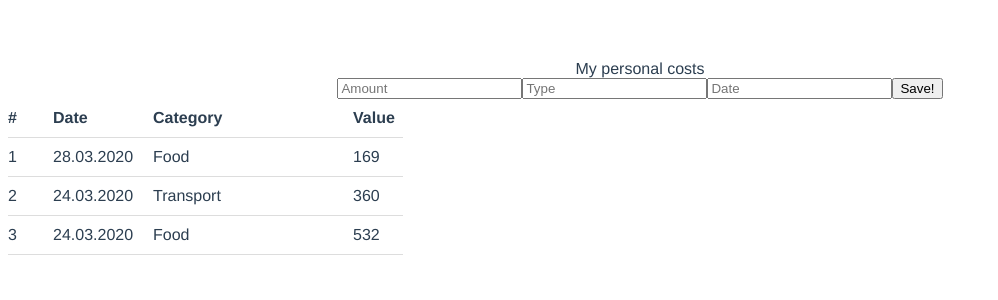
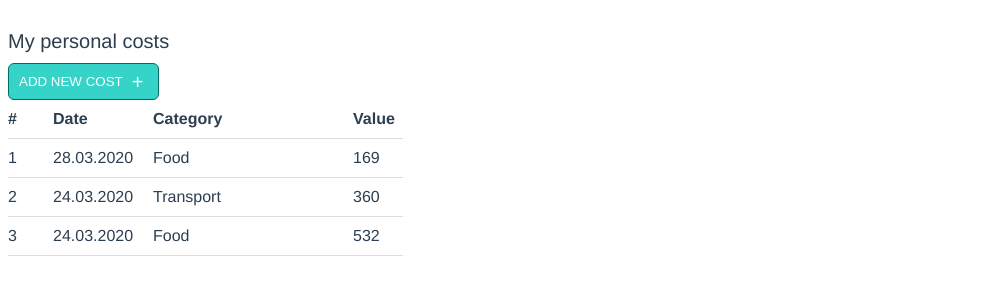
Before and after one commit to gry-dmitrij/gb-vuejs-project, a Vue app: page / in a window 1280 px wide. Shown: the top 300 px of the page, without its empty margins (0-998 px from the left). Built offline with nearby package versions, Linux system fonts and the light colour scheme.

Commit message:
- Сделана форма добавления новых данных

```diff
--- a/src/App.vue
+++ b/src/App.vue
@@ -1,10 +1,14 @@
 <template>
-  <div id="app" class="wrapper">
+  <div id="app" class="wrapper" >
     <header>
       <div class="title">My personal costs</div>
     </header>
     <main>
-      <AddPaymentForm @addNewPayment="addNewPayment"></AddPaymentForm>
+      <CostButton @click="showPaymentForm = !showPaymentForm">Add new cost</CostButton>
+      <div class="widget-box">
+        <AddPaymentForm class="widget" v-show="showPaymentForm"
+                        @addNewPayment="addNewPayment"></AddPaymentForm>
+      </div>
       <PaymentsDisplay :items="paymentsList"></PaymentsDisplay>
     </main>
   </div>
@@ -12,25 +16,32 @@
 
 <script>
 import PaymentsDisplay from './components/PaymentsDisplay.vue';
-import AddPaymentForm from "./components/AddPaymentForm";
+import AddPaymentForm from './components/AddPaymentForm';
+import CostButton from './components/CostButton';
 
 export default {
   name: 'App',
   data() {
     return {
       paymentsList: [],
+      showPaymentForm: false
     };
   },
   components: {
     PaymentsDisplay,
-    AddPaymentForm
+    AddPaymentForm,
+    CostButton
   },
   created() {
     this.paymentsList = this.fetchData();
   },
   methods: {
     addNewPayment(data) {
-      this.paymentsList.push(data);
+      this.paymentsList.push({
+        value: data.amount,
+        category: data.type,
+        date: data.date
+      });
     },
     fetchData() {
       return [
@@ -62,6 +73,28 @@ export default {
   -moz-osx-font-smoothing: grayscale;
   text-align: center;
   color: #2c3e50;
-  margin-top: 60px;
+  margin-top: 20px;
+}
+header{
+  padding: 10px 0;
+}
+.widget-box{
+  display: block;
+  position: relative;
+}
+.widget{
+  position: absolute;
+  top: 20px;
+  left: 100px;
+
+}
+.title{
+  font-size: 20px;
+  text-align: left;
+}
+main{
+  display: flex;
+  flex-direction: column;
+  align-items: flex-start;
 }
 </style>
--- a/src/components/AddPaymentForm.vue
+++ b/src/components/AddPaymentForm.vue
@@ -2,13 +2,18 @@
   <div class="wrapper">
     <input type="text" placeholder="Amount" v-model="amount">
     <input type="text" placeholder="Type" v-model="type">
-    <input type="text" placeholder="Date" v-model="date">
-    <button @click="onSave">Save!</button>
+    <input type="date" placeholder="Date" v-model="date">
+    <CostButton class="button" @click="onSave">Add</CostButton>
   </div>
 </template>
 
 <script>
+import CostButton from './CostButton'
 export default {
+  name: 'AddPaymentForm',
+  components: {
+    CostButton
+  },
   data() {
     return {
       amount: '',
@@ -16,28 +21,45 @@ export default {
       date: ''
     }
   },
-  computed: {
-    getCurrentDate() {
-      const today = new Date();
-      const day = today.getDate();
-      const month = today.getMonth();
-      const year = today.getFullYear();
-      return `${day}.${month}.${year}`;
-    }
-  },
   methods: {
     onSave() {
       const data = {
         amount: +this.amount,
         type: this.type,
-        date: this.date || this.getCurrentDate
+        date: this.parseDate(this.date || new Date())
       }
       this.$emit('addNewPayment', data);
-    }
+    },
+    parseDate(date) {
+      date = new Date(date);
+      const d = ('0' + date.getDate()).slice(-2);
+      const m = ('0' + (date.getMonth() + 1)).slice(-2);
+      return `${d}.${m}.${date.getFullYear()}`
+    },
+
   }
 }
 </script>
 
 <style lang="scss" scoped>
+.wrapper{
+  padding: 10px;
+  display: flex;
+  flex-flow: column;
+  justify-content: flex-end;
+  max-width: 400px;
 
+  background: #fff;
+
+  border: 1px solid #aaa;
+  border-radius: 10px;
+}
+input {
+  display: block;
+  margin: 1px 1px 5px 1px;
+  padding: 5px;
+}
+.button{
+  align-self: flex-end;
+}
 </style>
--- /dev/null
+++ b/src/components/CostButton.vue
@@ -0,0 +1,37 @@
+<template>
+  <button @click="$emit('click')"><slot></slot></button>
+</template>
+
+<style lang="scss" scoped>
+button {
+  padding: 10px 35px 10px 10px;
+  min-width: 130px;
+
+  position: relative;
+
+  border-radius: 6px;
+  border: 1px solid #006d65;
+  color: #fff;
+  background: #35d3c8;
+  text-transform: uppercase;
+  &:after{
+    content: "+";
+    width: 20px;
+    height: 20px;
+
+    position: absolute;
+    right: 10px;
+    top: 50%;
+    transform: translateY(-50%);
+
+    font-size: 20px;
+    line-height: 20px;
+  }
+  &:hover{
+    background: #5fd3cb;
+  }
+  &:active{
+    background: #00a89b;
+  }
+}
+</style>
```
